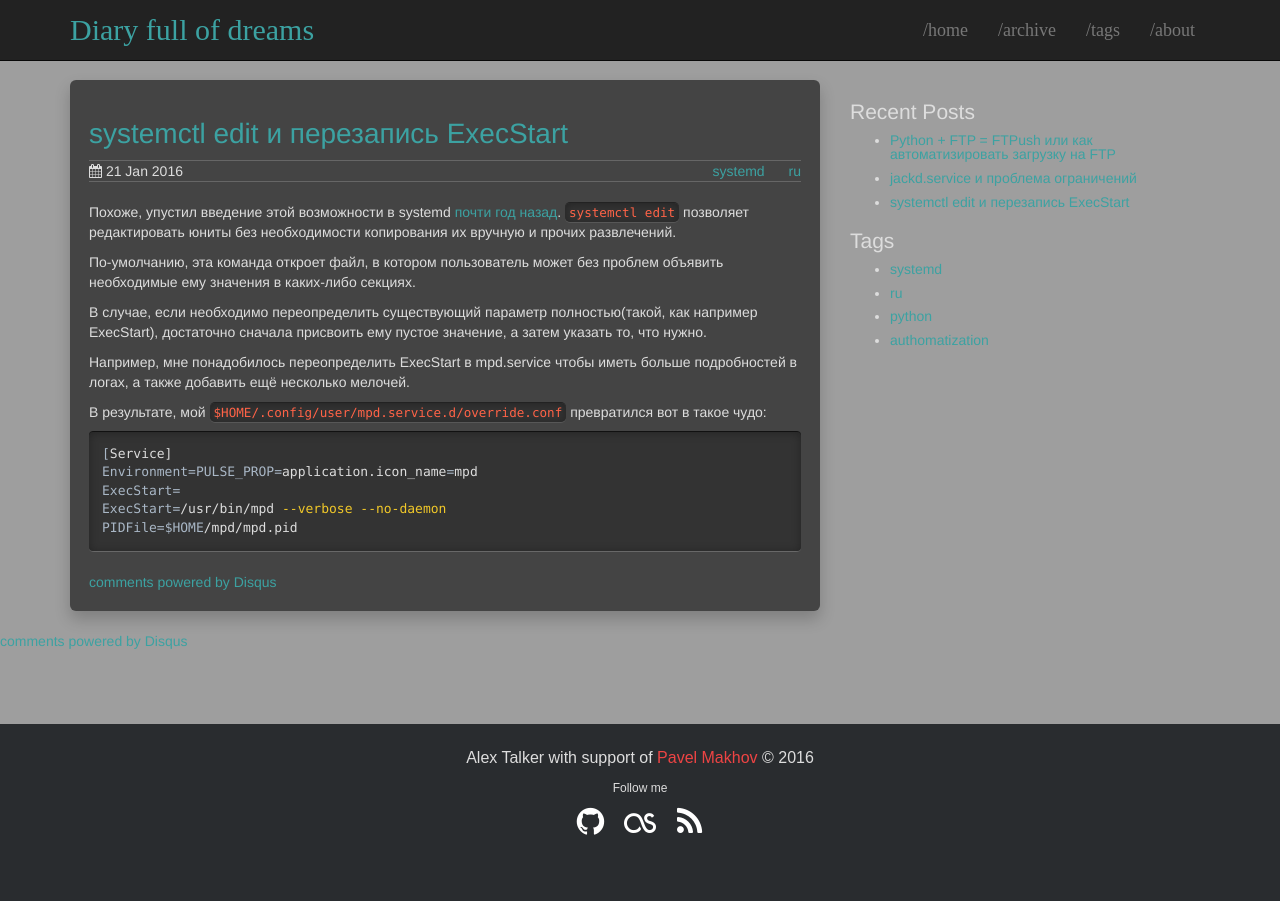
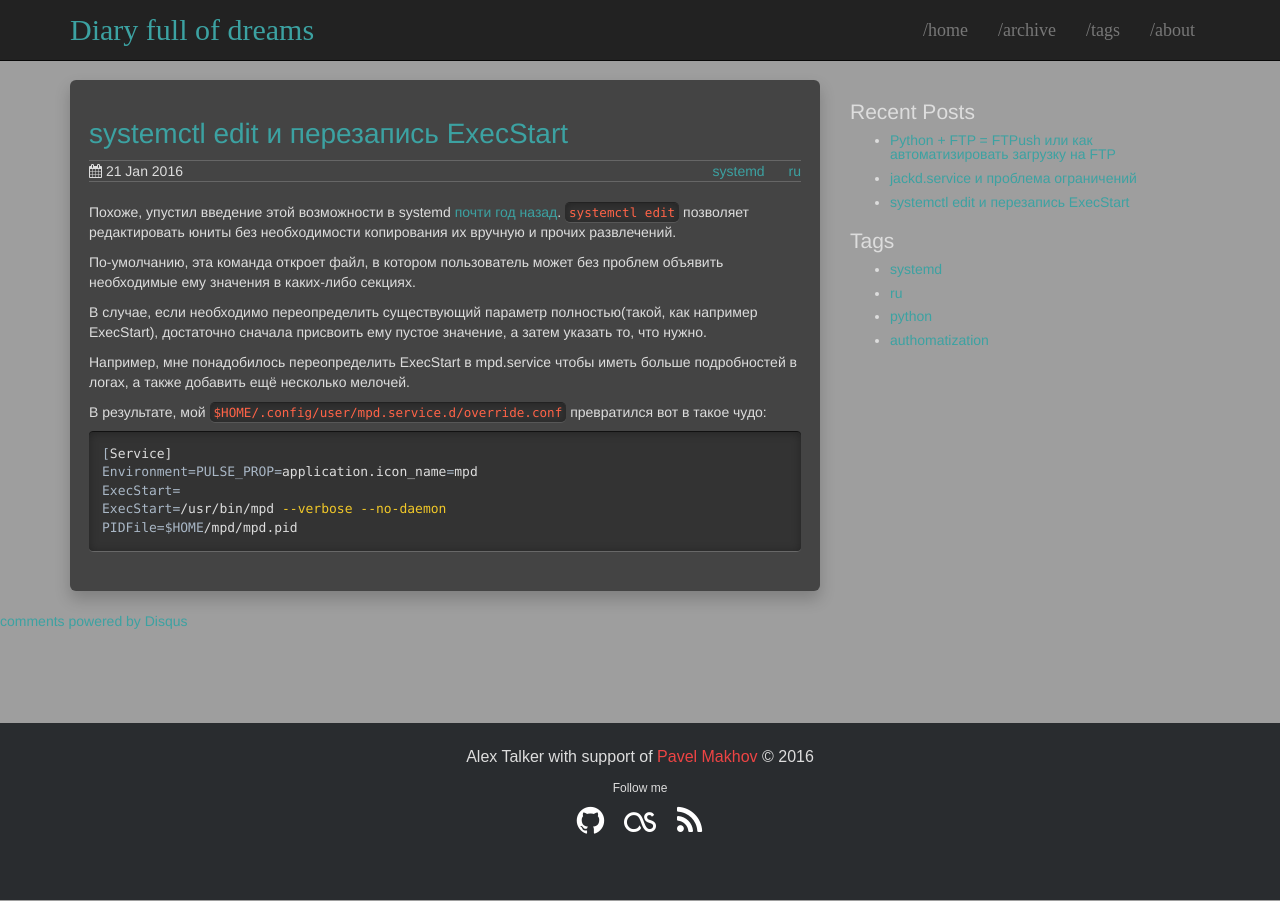
Before and after one commit to AlexTalker/AlexTalker.github.io, a Jekyll site: the page built from _posts/2016-01-21-systemd-edit.md, in a window 1280 px wide. Built offline with Jekyll 4.4.1, drawn with Linux system fonts in a browser that asks for light colours; comment, search, counter and statistics services are not loaded.

Commit message:
Temporary fix of disqus

```diff
--- a/_includes/disqus-comments.html
+++ b/_includes/disqus-comments.html
@@ -1,4 +1,4 @@
-{% if page.comments %}
+{% if site.comments %}
 <!-- Add Disqus comments. -->
 <div id="disqus_thread"></div>
 <script type="text/javascript">
--- a/_layouts/post.html
+++ b/_layouts/post.html
@@ -23,12 +23,6 @@
                 <div id="toc" class="toc"></div>
                 {{ content }}
               </div>
-              {% if page.comments %}
-              <div id="disqus_thread">
-                <noscript>Please enable JavaScript to view the <a href="http://disqus.com/?ref_noscript">comments powered by Disqus.</a></noscript>
-                <a href="http://disqus.com" class="dsq-brlink">comments powered by <span class="logo-disqus">Disqus</span></a>
-              </div>
-              {% endif %}
             </div>
           </div>
         </div>
```
